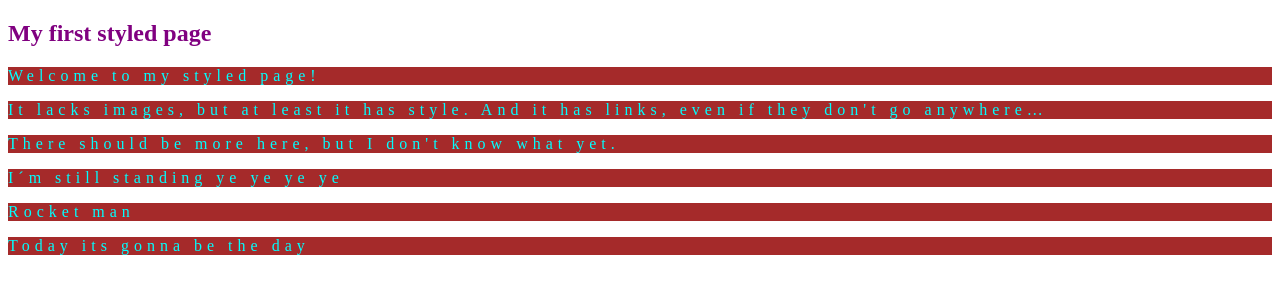
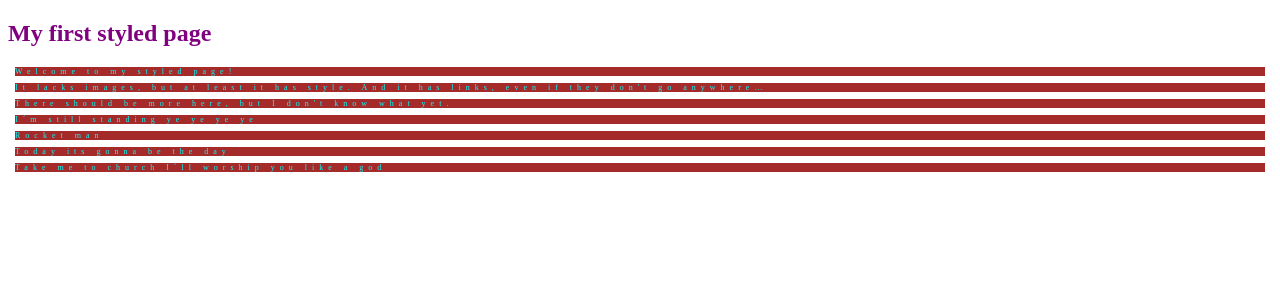
Before and after one commit to DanielBravogit/GitFacilito, a plain HTML site: page index.html in a window 1280 px wide. Drawn offline with Linux system fonts and the light colour scheme.

Commit message:
Mas lyrics y font size

```diff
--- a/css/style.css
+++ b/css/style.css
@@ -6,4 +6,6 @@ p{
     background-color: brown;
     font: Arial;
     letter-spacing: 5px;
+    margin: 7px;
+    font-size: 8px;
 }
--- a/index.html
+++ b/index.html
@@ -29,6 +29,8 @@ what yet.</p>
 </p>
 <p>Today its gonna be the day
 </p>
+<p>Take me to church I´ll worship you like a god
+</p>
 
 </body>
 </html>
```
